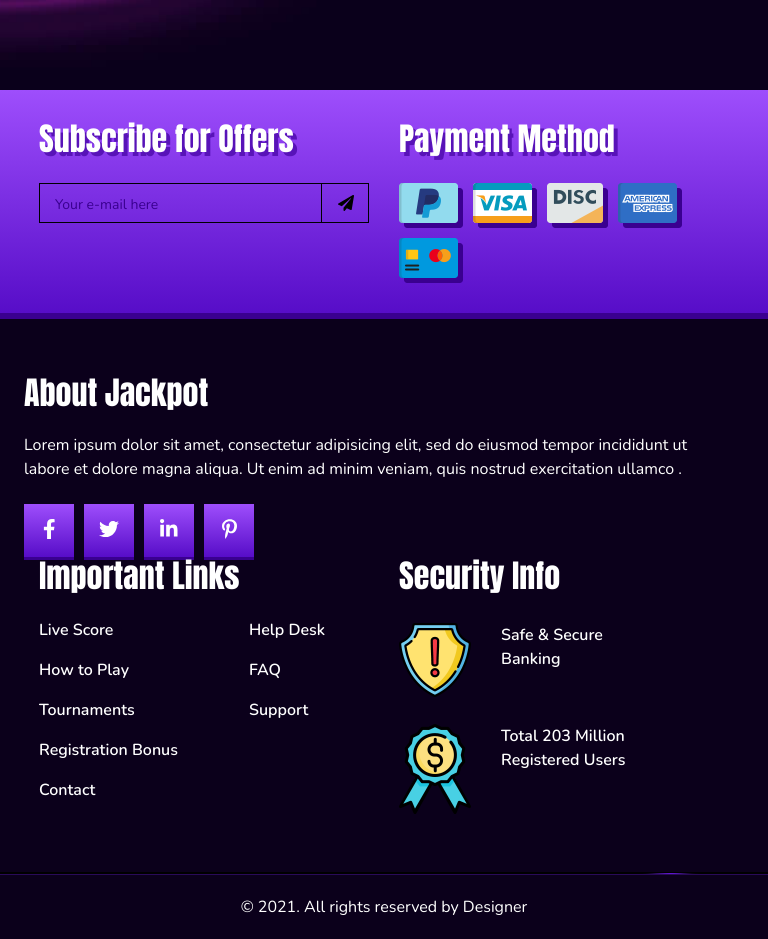
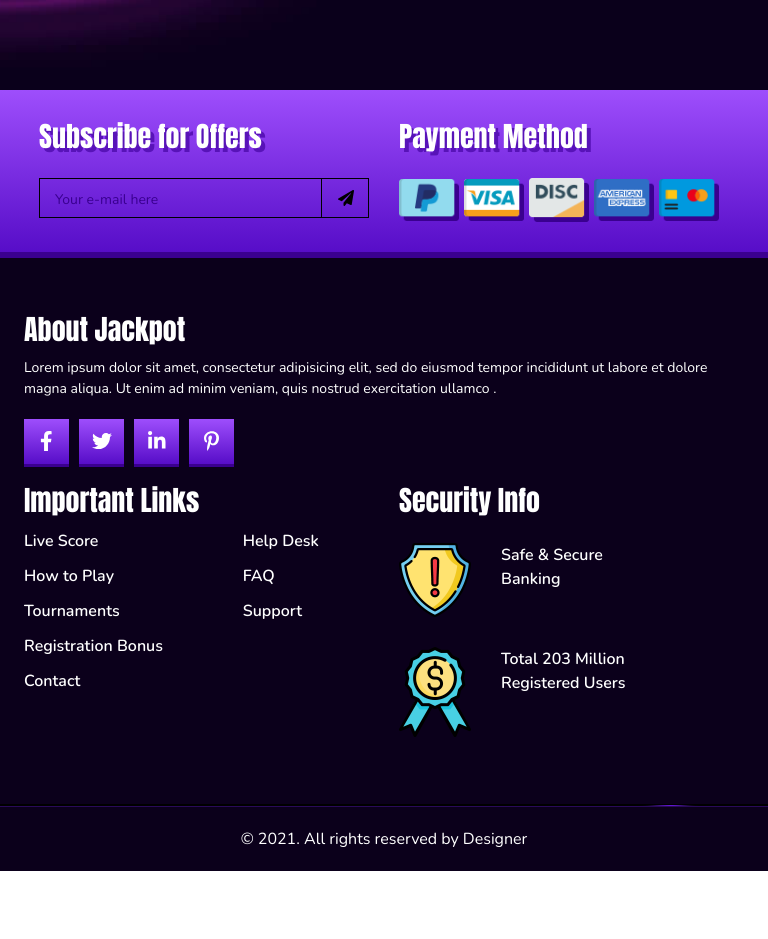
Before and after one commit to jonyrahman626/Jackpot-React, a React (Create React App) app: page /login in a window 768 px wide. Shown: the part 1180-2119 px from the top of the page. After the commit the page ends 2051 px from the top, so only its background shows below. Built offline with nearby package versions, Linux system fonts and the light colour scheme.

Commit message:
payment and footer responsive

```diff
--- a/src/components/Footer/FooterResponsive.css
+++ b/src/components/Footer/FooterResponsive.css
@@ -1,3 +1,89 @@
+@media (min-width: 992px) and (max-width: 1199.98px) {
+
+}
+
+@media (min-width: 768px) and (max-width: 991.98px) {
+    #footer_part {
+        padding: 55px 0 55px 0;
+    }
+
+    .foot_about h3 {
+        font-size: 28px;
+        padding-bottom: 10px;
+    }
+
+    .foot_about p {
+        font-size: 14px;
+        padding-bottom: 20px;
+    }
+
+    .foot_about a {
+        height: 45px;
+        width: 45px;
+        line-height: 45px;
+    }
+
+    .foot_info_head h3 {
+        padding-bottom: 10px;
+        margin-top: 20px;
+        font-size: 28px;
+    }
+
+    .jhamela {
+        padding-left: 0 !important;
+    }
+
+    .foot_info_text ul li a {
+        padding-bottom: 10px;
+    }
+
+    .foot_secu h3 {
+        padding-bottom: 10px;
+        margin-top: 20px;
+        font-size: 28px;
+    }
+
+    .foot_secu_text {
+        padding: 15px 0;
+    }
+}
+@media (min-width: 576px) and (max-width: 767.98px) {
+    #footer_part {
+        padding: 55px 0 35px 0;
+    }
+
+    .foot_about h3 {
+        padding-bottom: 7px;
+        font-size: 28px;
+    }
+
+    .foot_about p {
+        padding-bottom: 25px;
+    }
+
+    .foot_about a {
+        height: 45px;
+        width: 45px;
+        line-height: 45px;
+    }
+
+    .foot_info_head h3 {
+        padding-bottom: 5px;
+        padding-top: 30px;
+        font-size: 28px;
+    }
+
+    .foot_info_text ul li a {
+        padding-bottom: 0px;
+    }
+
+    .foot_secu h3 {
+        padding-bottom: 15px;
+        padding-top: 30px;
+        font-size: 28px;
+    }
+}
+
 @media (max-width: 575.98px) {
     #footer_part {
         padding: 55px 0 45px 0;
--- a/src/components/Payment/PaymentResponsive.css
+++ b/src/components/Payment/PaymentResponsive.css
@@ -1,3 +1,32 @@
+@media (min-width: 768px) and (max-width: 991.98px){
+    .subcrib h3 {
+        font-size: 28px;
+    }
+
+    .pay_meth h3 {
+        font-size: 28px;
+    }
+
+    .pay_meth a img {
+        padding-right: 5px;
+        width: 65px;
+    }
+}
+
+@media (min-width: 576px) and (max-width: 767.98px){
+    .subcrib {
+        padding-bottom: 30px;
+    }
+
+    .subcrib h3 {
+        font-size: 28px;
+    }
+
+    .pay_meth h3 {
+        font-size: 28px;
+    }
+}
+
 @media (max-width: 575.98px){
     .subcrib {
         padding-bottom: 25px;
```
